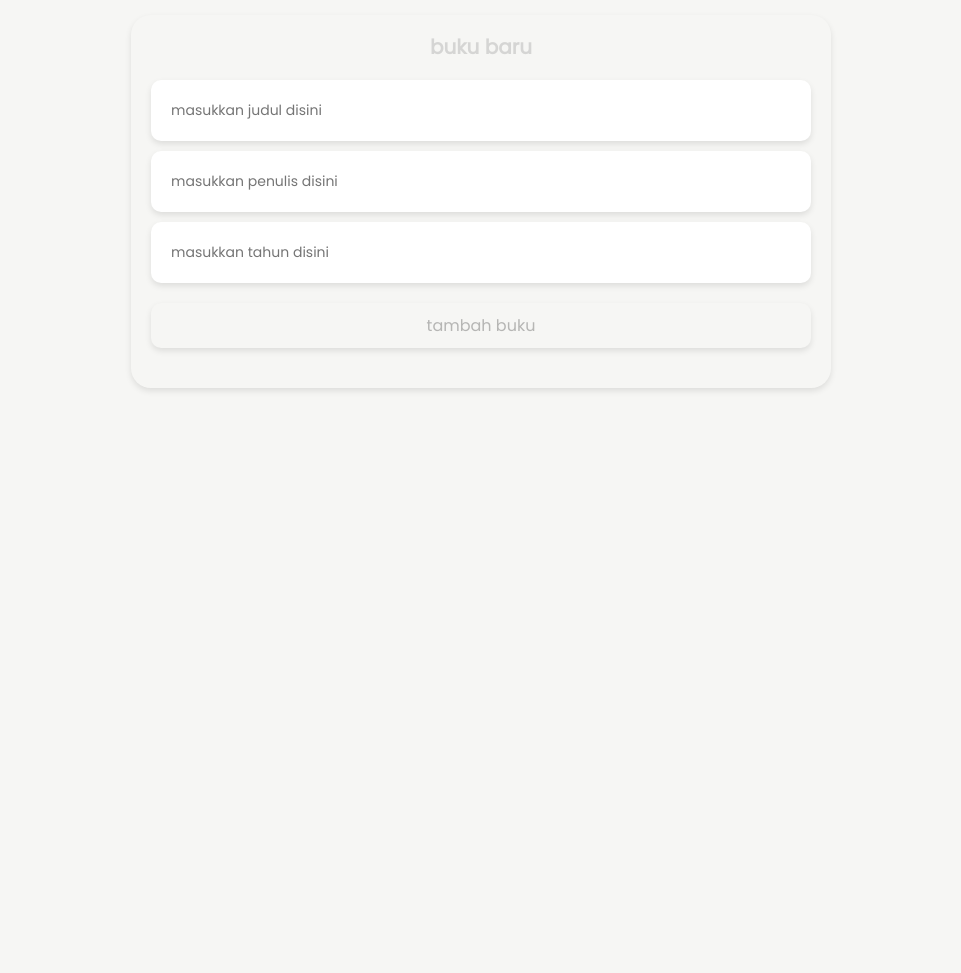
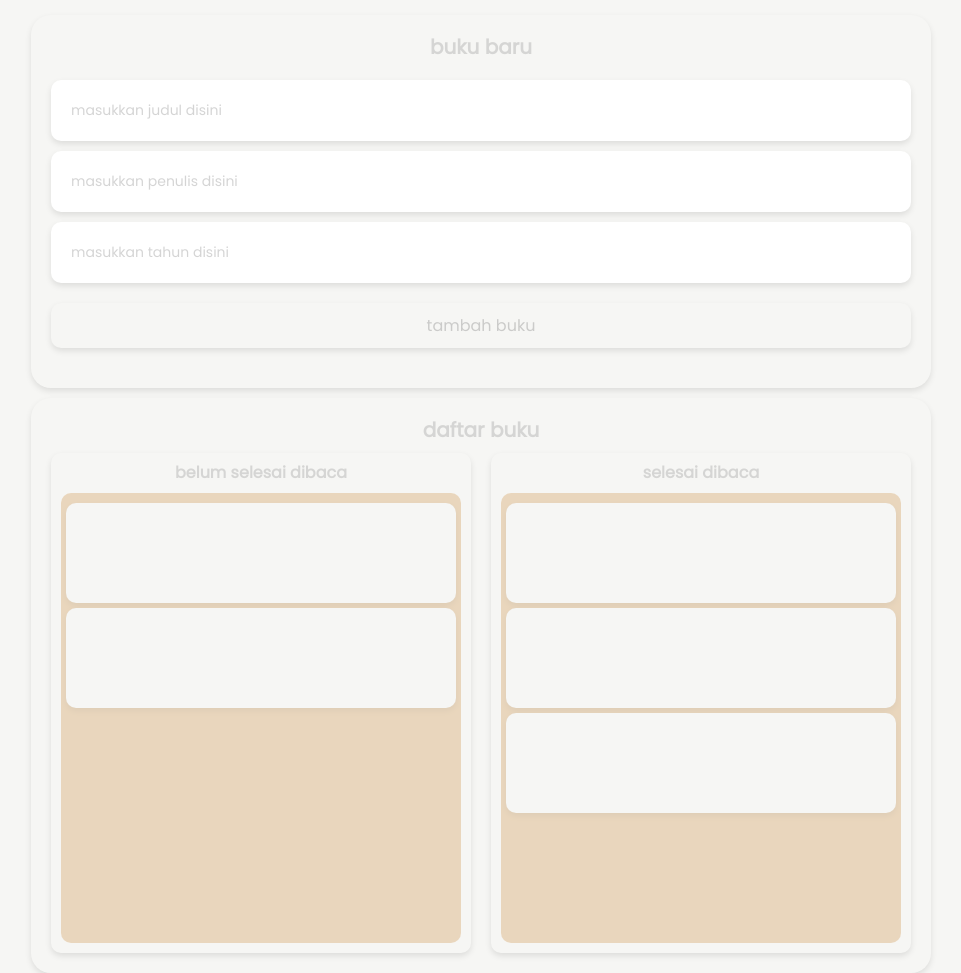
Before and after one commit to fajariadi-id/dicoding-fe-pemula, a plain HTML site: page index.html in a window 1280 px wide. Shown: the part 85-1058 px from the top of the page, without its empty margins (159-1120 px from the left). Before the commit the page ends 800 px from the top, so only its background shows below. Drawn offline with Linux system fonts and the light colour scheme.

Commit message:
add: section list book

```diff
--- a/index.html
+++ b/index.html
@@ -16,7 +16,7 @@
 
     <main class="container">
       <section class="add-book">
-        <h2>buku baru</h2>
+        <h2 class="section-title">buku baru</h2>
 
         <form id="form">
           <input
@@ -37,11 +37,34 @@
             placeholder="masukkan tahun disini"
             autocomplete="off"
           />
-
-          <!-- <ul class="todos" id="todos"></ul> -->
         </form>
 
         <button class="btn btn-submit">tambah buku</button>
+      </section>
+
+      <section class="list-book">
+        <h2 class="section-title">daftar buku</h2>
+
+        <div class="books-container">
+          <article class="unfinished">
+            <h3 class="section-title">belum selesai dibaca</h3>
+
+            <div class="books">
+              <div class="card"></div>
+              <div class="card"></div>
+            </div>
+          </article>
+
+          <article class="finished">
+            <h3 class="section-title">selesai dibaca</h3>
+
+            <div class="books">
+              <div class="card"></div>
+              <div class="card"></div>
+              <div class="card"></div>
+            </div>
+          </article>
+        </div>
       </section>
     </main>
 
--- a/styles.css
+++ b/styles.css
@@ -97,22 +97,28 @@ p {
 }
 
 .container {
-  max-width: 700px;
+  max-width: 900px;
   margin: 0 auto;
   margin-top: 100px;
 }
 
-.add-book {
+.add-book,
+.list-book {
+  margin-top: 10px;
   border-radius: 20px;
   padding: 20px;
   box-shadow: 0 3px 6px rgba(0, 0, 0, 0.1);
 }
 
-.add-book h2 {
+.section-title {
   font-size: 1.25rem;
   text-align: center;
   opacity: 0.15;
   margin-bottom: 10px;
+}
+
+h3.section-title {
+  font-size: 1rem;
 }
 
 .add-book .input {
@@ -127,6 +133,10 @@ p {
   transition: all 0.5s ease;
 }
 
+.add-book .input::placeholder {
+  opacity: 0.3;
+}
+
 .add-book .input:focus {
   outline: none;
   box-shadow: 0 3px 6px rgba(255, 78, 167, 0.3);
@@ -136,7 +146,7 @@ p {
   cursor: pointer;
   font-family: inherit;
   font-size: 12px;
-  background-color: red;
+  background-color: blue;
   color: white;
   border: none;
   border-radius: 5px;
@@ -150,7 +160,7 @@ p {
   border-radius: 10px;
   font-size: 16px;
   background-color: var(--clr-white);
-  color: rgba(34, 34, 34, 0.3);
+  color: rgba(34, 34, 34, 0.2);
   box-shadow: 0 3px 6px rgba(0, 0, 0, 0.1);
 }
 
@@ -162,3 +172,40 @@ p {
   transform: translateY(2px);
   box-shadow: 0 3px 6px rgba(0, 0, 0, 0.1);
 }
+
+.books-container {
+  display: flex;
+  gap: 20px;
+}
+
+.books-container article {
+  padding: 10px;
+  flex: 1;
+  box-shadow: 0 3px 6px rgba(0, 0, 0, 0.1);
+  border-radius: 10px;
+  height: 500px;
+}
+
+.books {
+  border-radius: 10px;
+  background-color: burlywood;
+  opacity: 0.5;
+  width: 100%;
+  height: 450px;
+  padding: 5px;
+  padding-bottom: 10px;
+  overflow-y: auto;
+}
+
+.books::-webkit-scrollbar {
+  display: none;
+}
+
+.card {
+  background-color: var(--clr-white);
+  border-radius: 10px;
+  height: 100px;
+  width: 100%;
+  margin-top: 5px;
+  box-shadow: 0 3px 6px rgba(0, 0, 0, 0.1);
+}
```
